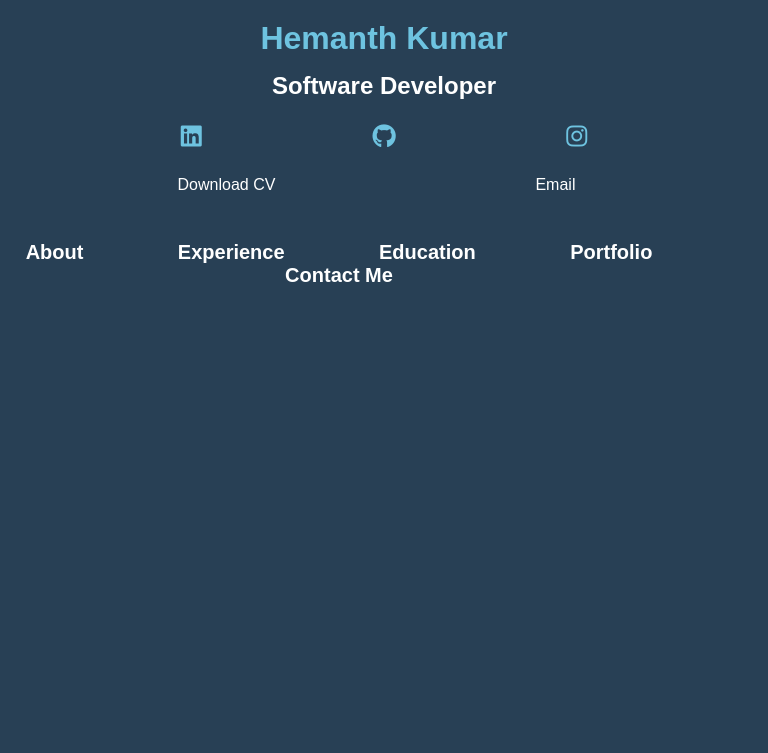
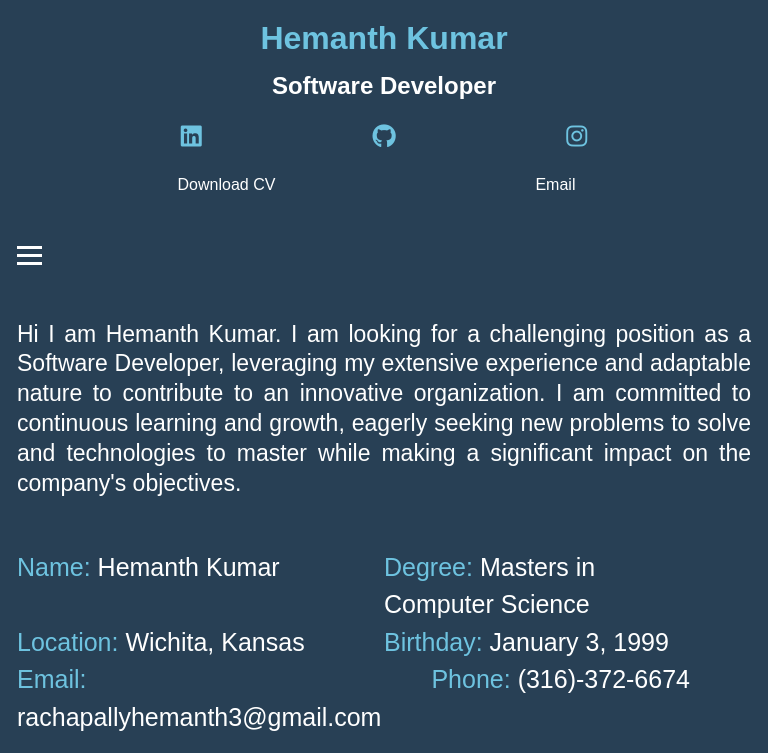
Before and after one commit to Hemanth31999/Portfolio, a plain HTML site: page index.html in a window 768 px wide. Shown: the part 858-1611 px from the top of the page. Before the commit the page ends 1172 px from the top, so only its background shows below. Drawn offline with Linux system fonts and the light colour scheme.

Commit message:
Right upto the details

```diff
--- a/index.html
+++ b/index.html
@@ -1,5 +1,6 @@
 <!DOCTYPE html>
 <html lang="en">
+
 <head>
     <meta charset="UTF-8">
     <meta name="viewport" content="width=device-width, initial-scale=1.0">
@@ -9,15 +10,25 @@
     <link rel="stylesheet" href="https://cdnjs.cloudflare.com/ajax/libs/font-awesome/6.5.1/css/all.min.css"
         integrity="sha512-DTOQO9RWCH3ppGqcWaEA1BIZOC6xxalwEsw9c2QQeAIftl+Vegovlnee1c9QX4TctnWMn13TZye+giMm8e2LwA=="
         crossorigin="anonymous" referrerpolicy="no-referrer" />
+    <script>
+        function toggleMenu() {
+            var nav = document.querySelector('nav');
+            nav.style.display = (nav.style.display === 'none' || nav.style.display === '') ? 'block' : 'none';
+
+            var hamburger = document.querySelector('.hamburger');
+            hamburger.classList.toggle('active');
+        }
+    </script>
 
 
 </head>
+
 <body>
     <div class="container">
         <div class="left">
 
             <div class="inside-left">
-                <img  id="profilephoto" src="/assets/profile.jpeg" alt="Hemanth Profile">
+                <img id="profilephoto" src="/assets/profile.jpeg" alt="Hemanth Profile">
                 <h1 id="name">Hemanth Kumar</h1>
                 <h2 id="Soft">Software Developer</h2>
 
@@ -29,18 +40,24 @@
                     <a href="https://github.com/Hemanth31999" target="_blank">
                         <i class="fa-brands fa-github"></i>
                     </a>
-               <a href="https://www.instagram.com/hemanth____kumar3?igsh=MXB0ZjFxcjcyYW9raQ%3D%3D&utm_source=qr" target="_blank">
+                    <a href="https://www.instagram.com/hemanth____kumar3?igsh=MXB0ZjFxcjcyYW9raQ%3D%3D&utm_source=qr"
+                        target="_blank">
                         <i class="fa-brands fa-instagram"></i>
                     </a></div>
 
                 <div class="download">
-                <div class="a"><a class="link" href="assets/Hemanth_Rachapally_Resume.pdf" download>Download CV</a></div>
+                    <div class="a"><a class="link" href="assets/Hemanth_Rachapally_Resume.pdf" download>Download CV</a>
+                    </div>
                     <div class="b"><a class="link" href="mailto:rachapallyhemanth3@gmail.com">Email</a></div>
                 </div>
             </div>
         </div>
         <div class="right">
-            <header>
+            <header> <button class="hamburger" onclick="toggleMenu()">
+                    <span class="bar"></span>
+                    <span class="bar"></span>
+                    <span class="bar"></span>
+                </button>
                 <nav>
                     <a href="#about">About</a>
                     <a href="#experience">Experience</a>
@@ -49,8 +66,55 @@
                     <a href="#contact">Contact Me</a>
                 </nav>
             </header>
+            <!--About Section -->
+            <section id="about">
+                <p class="Headline">Hi I am Hemanth Kumar. I am looking for a challenging position as a Software
+                    Developer, leveraging my extensive experience and adaptable nature to contribute to an innovative
+                    organization. I am committed to continuous learning and growth, eagerly seeking new problems to
+                    solve and technologies to master while making a significant impact on the company's objectives. </p>
+
+                <!-- Table-->
+
+                <div class="info-container">
+                    <div class="info-item">
+                        <span id="sides">Name:</span> Hemanth Kumar
+                    </div>
+                    <div class="info-item">
+                        <span id="sides">Degree:</span> Masters in Computer Science
+                    </div>
+                    <div class="info-item">
+                        <span id="sides">Location:</span> Wichita, Kansas
+                    </div>
+                    <div class="info-item">
+                        <span id="sides">Birthday:</span> January 3, 1999
+                    </div>
+                    <div class="info-item">
+                        <span id="sides">Email:</span> rachapallyhemanth3@gmail.com
+                    </div>
+                    <div class="info-item">
+                        <span id="sides">Phone:</span> (316)-372-6674
+                    </div>
+                </div>
+
+
+
+
+            </section>
+
+
+
+
+
+
+
+
+
+
+
+
             </div>
         </div>
 
 </body>
+
 </html>
--- a/style.css
+++ b/style.css
@@ -131,22 +131,116 @@ header {
 
 nav {
     text-align: center;
+
 }
 
 nav a {
     text-decoration: none;
-    color: white;
+    color: rgb(110, 195, 224);
     font-weight: bold;
-    font-size: 20px;
+    font-size: 25px;
     margin-right: 90px; /* Adjust the spacing between links */
     transition: color 0.3s;
 }
 
 nav a:hover {
-    color: #66c2ff; /* Change the color on hover */
+    color: white;
+     /* Change the color on hover */
+}
+
+/* Hamburger menu styles */
+.hamburger {
+    display: none; /* Hide by default for larger screens */
+    cursor: pointer;
+    background: none;
+    border: none;
+}
+
+.bar {
+    display: block;
+    width: 25px;
+    height: 3px;
+    background-color: white;
+    margin: 5px 0;
+}
+
+.Headline{
+    margin-top: 40px;
+    font-size: 23px;
+    font-family: Arial, Helvetica, sans-serif;
+    text-align: justify;
+    line-height: 130%;
+
+
 }
 
 
+/* Table */
+.info-container {
+    margin-top: 50px;
+    font-size: 25px;
+    display: flex;
+    flex-wrap: wrap;
+    color: white;
+}
+
+
+
+.info-item {
+    padding-right: 50px;
+    line-height: 150%;
+    color: white;
+    flex: 1 0 calc(50% - 25px); /* Take 50% width, considering padding */
+#sides {
+        color:rgb(110, 195, 224) ;
+    }
+
+    /* Adjust styles for medium-sized screens and larger */
+    @media only screen and (min-width: 768px) {
+        flex: 1 0 calc(50% - 50px); /* Take 50% width on medium-sized screens and larger, considering padding */
+    }
+}
+
+
+
+
+
+
+
+/* Responsive adjustments for hamburger menu */
+@media only screen and (max-width: 768px) {
+    .hamburger {
+        display: block; /* Show for smaller screens */
+    }
+
+    nav {
+        display: none; /* Hide navigation by default on smaller screens */
+        text-align: center;
+        position: absolute;
+        top: 60px; /* Adjust the top position as needed */
+        left: 0;
+        width: 100%;
+        background-color: rgb(40, 64, 85);
+    }
+
+    nav a {
+        display: block;
+        padding: 15px 0;
+        margin-right: 0; /* Adjust margin for smaller screens */
+    }
+
+    .hamburger.active .bar:nth-child(1) {
+        transform: rotate(-45deg) translate(-5px, 6px);
+    }
+
+    .hamburger.active .bar:nth-child(2) {
+        opacity: 0;
+    }
+
+    .hamburger.active .bar:nth-child(3) {
+        transform: rotate(45deg) translate(-5px, -6px);
+    }
+}
 
 
 
```
Lines whose indentation alone changed are shown as unchanged.
